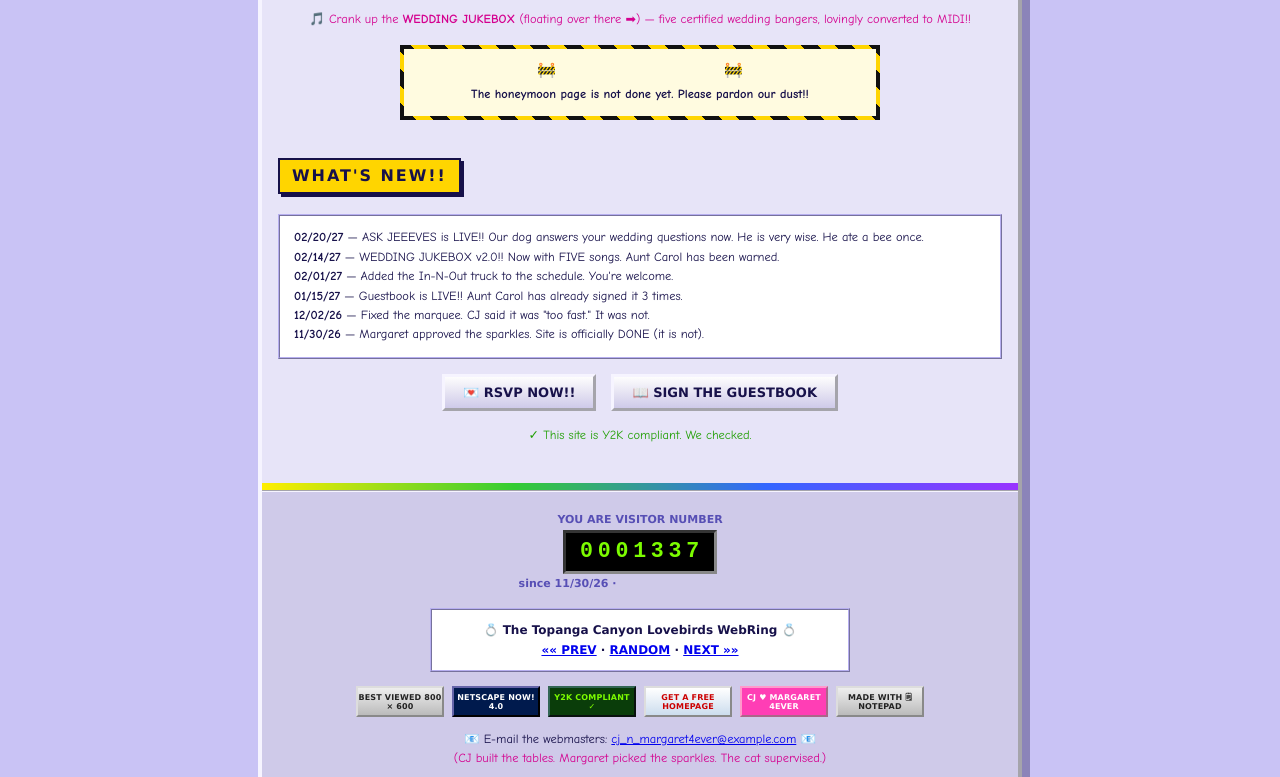
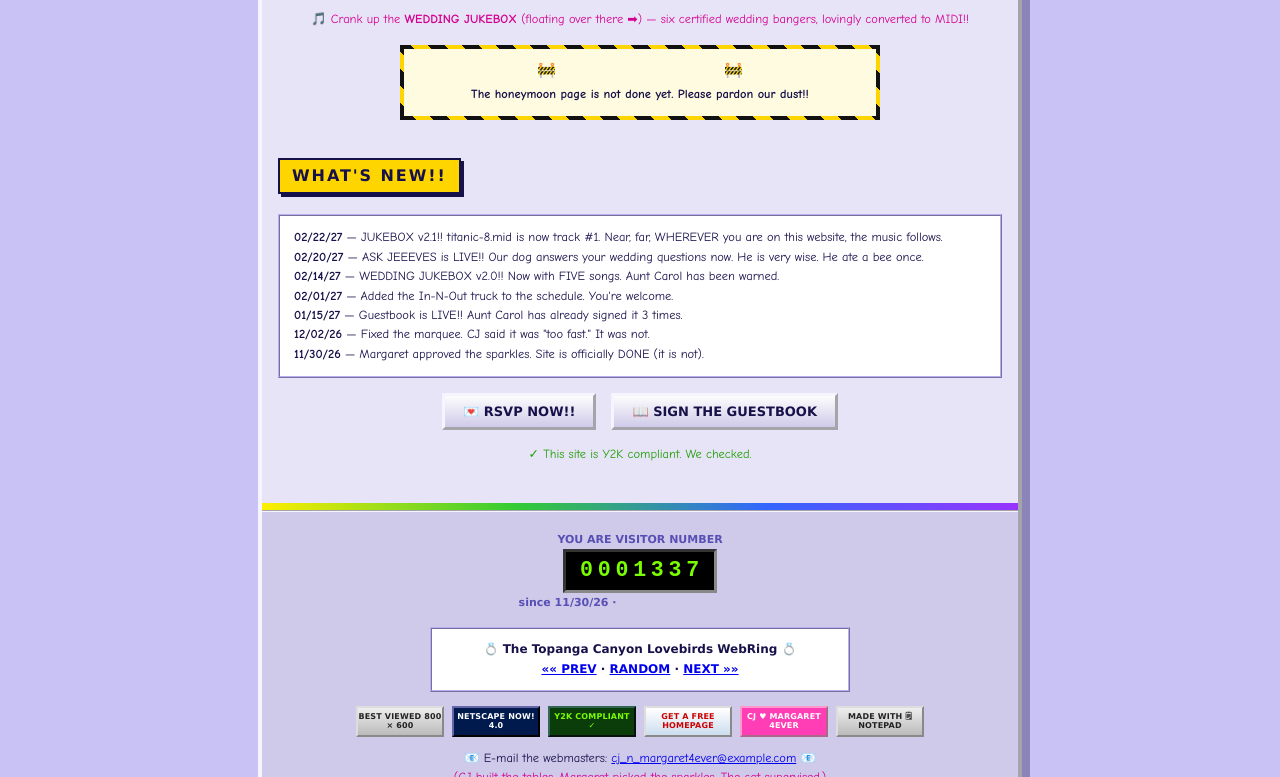
Before and after one commit to cjsanders/wedding-web, a website: page public/index.html in a window 1280 px wide. Shown: the part 1437-2214 px from the top of the page. Drawn offline with Linux system fonts and the light colour scheme; no server answers.

Commit message:
Jukebox v2.1: titanic-8.mid takes the #1 spot
Melody transcribed from the pan-flute channel of the real MIDI file
(sequenced by HONEY orlandi, 1997). Slideshow still opens with Canon
in D (index shifted); Jeeeves fact sheet and site copy now say six
bangers.

```diff
--- a/public/index.html
+++ b/public/index.html
@@ -753,7 +753,7 @@
 
 <aside class="jukebox" id="jukebox" aria-label="Wedding MIDI jukebox">
   <div class="jb-titlebar">
-    <span>💿 WEDDING JUKEBOX v2.0</span>
+    <span>💿 WEDDING JUKEBOX v2.1</span>
     <button type="button" id="jb-min" aria-label="Minimize jukebox" title="Minimize">_</button>
   </div>
   <div class="jb-body" id="jb-body">
@@ -822,13 +822,14 @@
         <div class="countcell"><span class="odometer" id="cd-s">00</span><div class="small">SEC</div></div>
       </div>
 
-      <p class="center small pink">🎵 Crank up the <b>WEDDING JUKEBOX</b> (floating over there ➡) — five certified wedding bangers, lovingly converted to MIDI!!</p>
+      <p class="center small pink">🎵 Crank up the <b>WEDDING JUKEBOX</b> (floating over there ➡) — six certified wedding bangers, lovingly converted to MIDI!!</p>
 
       <div class="construction">🚧 <span class="blink">UNDER CONSTRUCTION</span> 🚧<br>
       <span class="small">The honeymoon page is not done yet. Please pardon our dust!!</span></div>
 
       <h3>What's new!!</h3>
       <div class="whitebox small">
+        <b>02/22/27</b> — JUKEBOX v2.1!! titanic-8.mid is now track #1. Near, far, WHEREVER you are on this website, the music follows.<br>
         <b>02/20/27</b> — ASK JEEEVES is LIVE!! Our dog answers your wedding questions now. He is very wise. He ate a bee once.<br>
         <b>02/14/27</b> — WEDDING JUKEBOX v2.0!! Now with FIVE songs. Aunt Carol has been warned.<br>
         <b>02/01/27</b> — Added the In-N-Out truck to the schedule. You're welcome.<br>
@@ -1449,16 +1450,26 @@
     });
   }
 
-  /* ---------- WEDDING JUKEBOX v2.0 (all public-domain bangers) ---------- */
+  /* ---------- WEDDING JUKEBOX v2.1 (public-domain bangers + one iceberg ballad) ---------- */
   var jb = document.getElementById('jukebox');
   var jbNp = document.getElementById('jb-np');
   var jbList = document.getElementById('jb-list');
   var audioCtx = null, jbTimer = null, playing = false, cur = 0;
   var N = { D3: 146.83, E3: 164.81, Fs3: 185.00, G3: 196.00, A3: 220.00, B3: 246.94,
             C4: 261.63, Cs4: 277.18, D4: 293.66, Ds4: 311.13, E4: 329.63, F4: 349.23, Fs4: 369.99,
-            G4: 392.00, A4: 440.00, B4: 493.88, C5: 523.25, D5: 587.33, Ds5: 622.25, E5: 659.25, G5: 783.99 };
+            G4: 392.00, A4: 440.00, B4: 493.88, C5: 523.25, D5: 587.33, Ds5: 622.25, E5: 659.25, G5: 783.99,
+            Fs5: 739.99, Gs5: 830.61, A5: 880.00, B5: 987.77, Cs6: 1108.73 };
   /* notes: [freq, beats] — approximately, with love */
   var TRACKS = [
+    /* transcribed from the pan-flute channel of the real titanic-8.mid (seq. by HONEY orlandi, 1997) */
+    { file: 'titanic-8.mid', kb: 33, beat: .55, notes: [
+      [N.E5, .5], [N.Fs5, .5], [N.Fs5, .5], [N.Gs5, 2.5],
+      [N.Fs5, .5], [N.E5, .5], [N.Fs5, .5], [N.B5, 2.5],
+      [N.Gs5, .5], [N.Fs5, .5], [N.E5, 6], [0, 1],
+      [N.E5, .5], [N.Fs5, .5], [N.Fs5, .5], [N.Gs5, 2],
+      [N.A5, .33], [N.Gs5, .33], [N.Fs5, .34], [N.E5, .5], [N.Fs5, .5], [N.B5, 2.5],
+      [N.Gs5, .5], [N.B5, .5], [N.Cs6, 2], [N.B5, 2], [N.Fs5, 3], [0, 1],
+      [N.E5, .5], [N.Fs5, .5], [N.Gs5, 2], [N.Fs5, 2], [N.E5, 4], [0, 1]] },
     { file: 'bridal_chorus_8bit.mid', kb: 14, beat: .42, notes: [
       [N.C4, 1], [N.F4, .75], [N.F4, .25], [N.F4, 2],
       [N.C4, 1], [N.G4, .75], [N.E4, .25], [N.F4, 2],
@@ -1694,7 +1705,7 @@
     { match: /food|eat|dinner|meal|menu|vegetarian|chicken|steak|hungry|cake/i,
       a: 'Dinner is chicken, steak, or vegetarian — you chose when you RSVP’d (you DID RSVP??). There is also cake, which I am “not allowed” to have. And at midnight: the In-N-Out truck. Ask me about the In-N-Out truck.' },
     { match: /song|music|dance|dj|band|midi|jukebox|abba/i,
-      a: 'The DJ has been instructed to say yes to every request ending in “…by ABBA.” Until then, please enjoy the WEDDING JUKEBOX on this website — five certified MIDI bangers. Track 2 makes me tilt my head. Both directions.' },
+      a: 'The DJ has been instructed to say yes to every request ending in “…by ABBA.” Until then, please enjoy the WEDDING JUKEBOX on this website — six certified MIDI bangers, now featuring the Titanic song at #1. Track 3 makes me tilt my head. Both directions.' },
     { match: /gift|registry|present|money/i,
       a: 'Your presence is the present!! But the Registry page has the wishlist: a large lava lamp, the honeymoon fund, and “record crate #37” (Margaret says no. CJ says please. I say nothing. I have a tennis ball and plausible deniability.)' },
     { match: /weather|hot|cold|temperature|rain|sun/i,
@@ -2022,7 +2033,7 @@
       ssOn = true;
       ssToggle.textContent = '❚❚ PAUSE';
       ssArm();
-      if (!playing) { playTrack(1); ssStartedMusic = true; } /* canon_in_d_8bit.mid, obviously */
+      if (!playing) { playTrack(2); ssStartedMusic = true; } /* canon_in_d_8bit.mid, obviously */
       updateCount();
     }
     function ssStop() {
--- a/src/worker.js
+++ b/src/worker.js
@@ -110,7 +110,7 @@ THE FACTS (this is site canon — never contradict it, never invent new logistic
 - Lodging: room block at the Starlite Motor Lodge on PCH (say "CJ & MARGARET 4EVER" for the group rate); the Pink Flamingo Inn in Malibu is extremely pink; camping possible in Topanga State Park but cold.
 - Food: dinner is chicken, steak, or vegetarian (chosen at RSVP). There is cake you are "not allowed" to have. At MIDNIGHT the In-N-Out truck arrives — this is not a drill; you have negotiated one (1) plain patty for exemplary butler service.
 - Bar: open all evening; frosty drinks from 3:30 PM. Your usual: a bowl of water, chilled, served neat. The bartender knows you.
-- Music: the DJ says yes to every request ending in "…by ABBA". Song requests are collected on the RSVP form. The website has a WEDDING JUKEBOX with five MIDI bangers; track 2 makes you tilt your head. Both directions.
+- Music: the DJ says yes to every request ending in "…by ABBA". Song requests are collected on the RSVP form. The website has a WEDDING JUKEBOX with six MIDI bangers; track 1 is the Titanic song (a 1997 MIDI classic, and yes, the couple's hearts will go on); track 3 makes you tilt your head. Both directions.
 - Kids: welcome at the ceremony; the dance floor is rated PG-13 after 9 PM due to Uncle Rick's moves.
 - Weather in March: ~68°F and golden, possible ocean fog, chilly after dark.
 - Registry: your presence is the present, but the Registry page lists a large lava lamp, the honeymoon fund, and "record crate #37" (Margaret says no; CJ says please; you have a tennis ball and plausible deniability).
```
